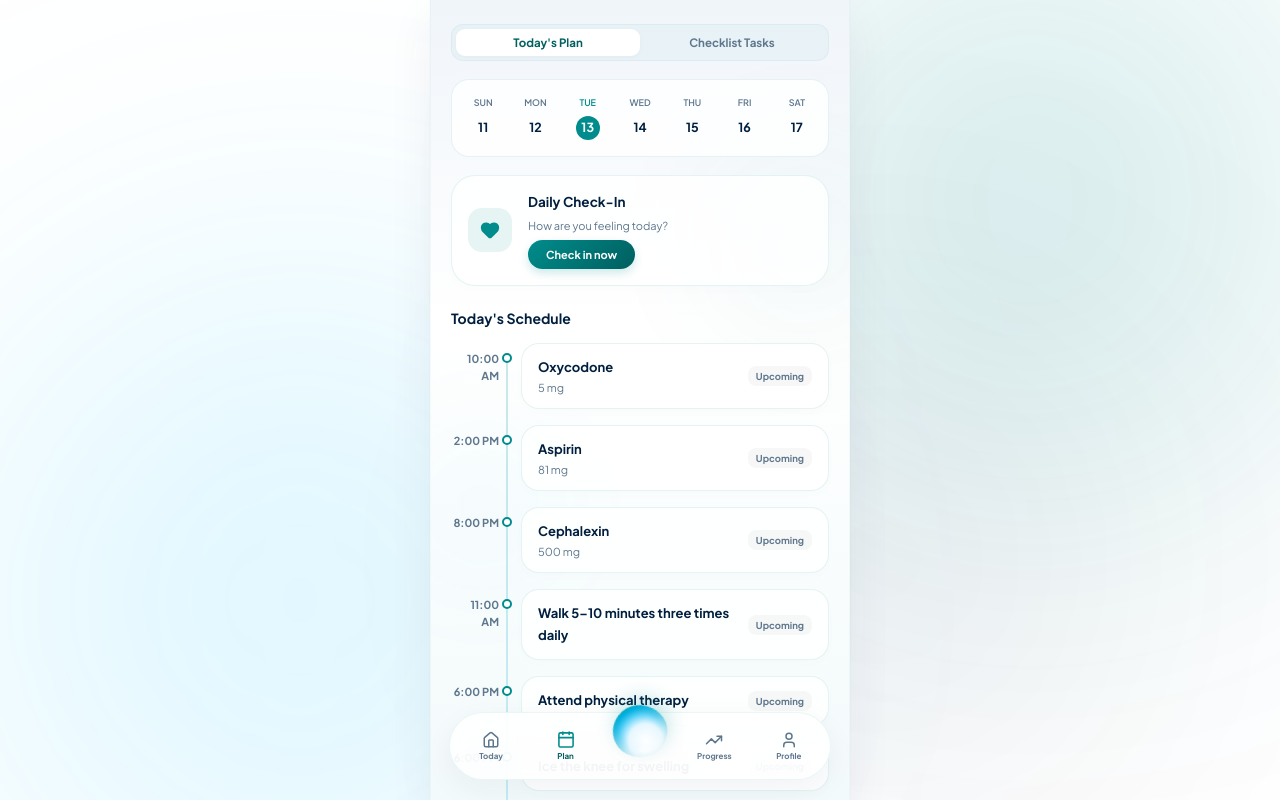
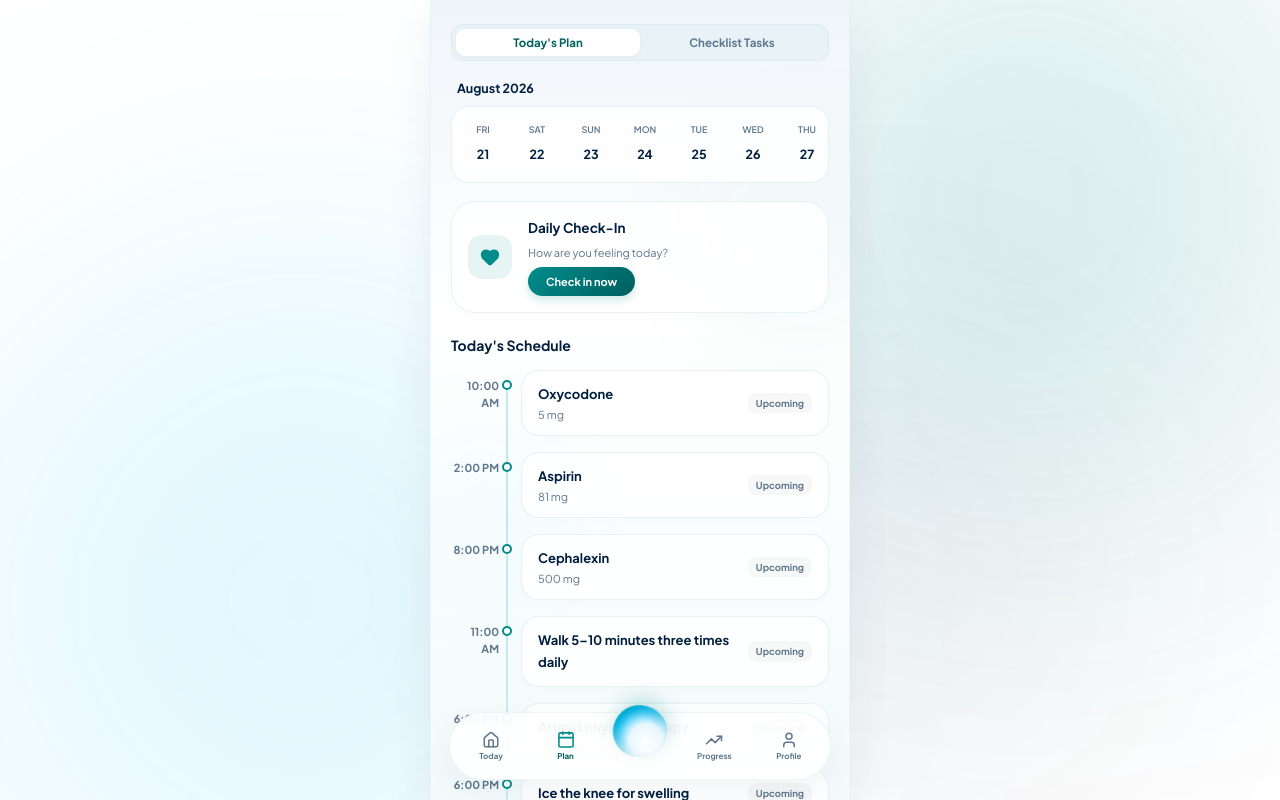
Before and after one commit to Aidarag/Shalom-Post-Operative-RecoverAI, a React (Vite) app: page / in a window 1280 px wide. Both pictures are taken after a click on the button "Plan". Built offline with nearby package versions, Linux system fonts and the light colour scheme.

Commit message:
feat: implement horizontal scrollable calendar date selector row updating dynamically for August 2026

```diff
--- a/src/App.tsx
+++ b/src/App.tsx
@@ -80,6 +80,25 @@ function App() {
   const [todayTasks, setTodayTasks] = useState<TodayTask[]>([]);
   const [checkInComplete, setCheckInComplete] = useState<boolean>(false);
   const [selectedTaskId, setSelectedTaskId] = useState<string | null>(null);
+
+  // Calendar and date-based task states
+  const [selectedDate, setSelectedDate] = useState<Date>(new Date(2026, 7, 28)); // August 28, 2026
+  const [tasksByDate, setTasksByDate] = useState<Record<string, TodayTask[]>>({});
+
+  const getDateKey = (d: Date) => {
+    return `${d.getFullYear()}-${String(d.getMonth() + 1).padStart(2, '0')}-${String(d.getDate()).padStart(2, '0')}`;
+  };
+
+  const getCalendarDays = () => {
+    const days: Date[] = [];
+    const baseDate = new Date(2026, 7, 28); // August 28, 2026
+    for (let i = -7; i <= 7; i++) {
+      const d = new Date(baseDate);
+      d.setDate(baseDate.getDate() + i);
+      days.push(d);
+    }
+    return days;
+  };
 
   // Screen sub-tab toggles
   const [planSubTab, setPlanSubTab] = useState<'schedule' | 'tasks'>('schedule');
@@ -179,6 +198,7 @@ function App() {
 
   // Initialize tasks
   useEffect(() => {
+    let list: TodayTask[] = [];
     if (medicalHistory) {
       const normalized = normalizePatientRecord(medicalHistory);
       if (normalized) {
@@ -217,18 +237,58 @@ function App() {
           bestTime: 'Morning'
         };
 
-        setTodayTasks([...meds, ...activities, checkInTask]);
+        list = [...meds, ...activities, checkInTask];
       }
     } else {
       // Default fallback matching mock screens
-      setTodayTasks([
+      list = [
         { id: 'med-0', name: 'Medication', dose: 'Ibuprofen 400mg', type: 'medication', timeSlot: 'Ibuprofen 400mg', timeHour: '10:00 AM', completed: false, instructions: 'Take with food', streak: 4, bestTime: 'Morning' },
         { id: 'act-0', name: 'Physical Therapy', dose: 'Knee mobility exercises', type: 'activity', timeSlot: 'Knee mobility exercises', timeHour: '11:00 AM', completed: false, instructions: '10 repetitions', streak: 5, bestTime: 'Afternoon' },
         { id: 'act-1', name: 'Wound Care', dose: 'Clean and inspect incision', type: 'activity', timeSlot: 'Clean and inspect incision', timeHour: '6:00 PM', completed: false, instructions: 'Apply sterile gauze', streak: 6, bestTime: 'Evening' },
         { id: 'act-2', name: 'Hydration', dose: 'Drink water', type: 'activity', timeSlot: 'Drink water', timeHour: '9:00 PM', completed: false, instructions: '8 glasses daily', streak: 3, bestTime: 'All Day' }
-      ]);
+      ];
+    }
+
+    // Save to tasksByDate for today
+    const todayKey = '2026-08-28';
+    setTasksByDate(prev => ({ ...prev, [todayKey]: list }));
+
+    // If selectedDate is today, setTodayTasks immediately
+    if (getDateKey(selectedDate) === todayKey) {
+      setTodayTasks(list);
     }
   }, [medicalHistory, checkInComplete]);
+
+  // Observer for selected calendar date
+  useEffect(() => {
+    const key = getDateKey(selectedDate);
+    if (tasksByDate[key]) {
+      setTodayTasks(tasksByDate[key]);
+    } else {
+      // Seed default baseline tasks for this date
+      const base: TodayTask[] = [
+        { id: 'med-0', name: 'Medication', dose: 'Ibuprofen 400mg', type: 'medication', timeSlot: 'Ibuprofen 400mg', timeHour: '10:00 AM', completed: false, instructions: 'Take with food', streak: 4, bestTime: 'Morning' },
+        { id: 'act-0', name: 'Physical Therapy', dose: 'Knee mobility exercises', type: 'activity', timeSlot: 'Knee mobility exercises', timeHour: '11:00 AM', completed: false, instructions: '10 repetitions', streak: 5, bestTime: 'Afternoon' },
+        { id: 'act-1', name: 'Wound Care', dose: 'Clean and inspect incision', type: 'activity', timeSlot: 'Clean and inspect incision', timeHour: '6:00 PM', completed: false, instructions: 'Apply sterile gauze', streak: 6, bestTime: 'Evening' },
+        { id: 'act-2', name: 'Hydration', dose: 'Drink water', type: 'activity', timeSlot: 'Drink water', timeHour: '9:00 PM', completed: false, instructions: '8 glasses daily', streak: 3, bestTime: 'All Day' }
+      ];
+
+      const today = new Date(2026, 7, 28);
+      const dCopy = new Date(selectedDate);
+      dCopy.setHours(0,0,0,0);
+      const todayCopy = new Date(today);
+      todayCopy.setHours(0,0,0,0);
+
+      let seeded = base;
+      if (dCopy.getTime() < todayCopy.getTime()) {
+        // Seed past days as completed (mostly) to simulate historical logs
+        seeded = base.map((t, idx) => ({ ...t, completed: idx % 3 !== 0 }));
+      }
+
+      setTasksByDate(prev => ({ ...prev, [key]: seeded }));
+      setTodayTasks(seeded);
+    }
+  }, [selectedDate]);
 
   // Speech synthesizer voices
   useEffect(() => {
@@ -313,12 +373,17 @@ function App() {
   };
 
   const toggleTaskCompleted = (taskId: string) => {
-    setTodayTasks(prev => prev.map(t => {
-      if (t.id === taskId) {
-        return { ...t, completed: !t.completed };
-      }
-      return t;
-    }));
+    const key = getDateKey(selectedDate);
+    setTodayTasks(prev => {
+      const updated = prev.map(t => {
+        if (t.id === taskId) {
+          return { ...t, completed: !t.completed };
+        }
+        return t;
+      });
+      setTasksByDate(dict => ({ ...dict, [key]: updated }));
+      return updated;
+    });
   };
 
   // Calculate wellness percentage matching Screen 5 Recovery progress
@@ -520,15 +585,28 @@ function App() {
 
         {planSubTab === 'schedule' ? (
           <>
+            {/* Month & Year header */}
+            <div style={{ fontSize: '12.5px', fontWeight: '800', color: 'var(--text-main)', marginBottom: '8px', paddingLeft: '6px' }}>
+              {selectedDate.toLocaleDateString([], { month: 'long', year: 'numeric' })}
+            </div>
+
             {/* Horizontal Dates row */}
             <div className="date-bar-container">
-              <div className="date-bar-day"><span className="date-day-name">Sun</span><span className="date-day-num">11</span></div>
-              <div className="date-bar-day"><span className="date-day-name">Mon</span><span className="date-day-num">12</span></div>
-              <div className="date-bar-day active"><span className="date-day-name">Tue</span><span className="date-day-num">13</span></div>
-              <div className="date-bar-day"><span className="date-day-name">Wed</span><span className="date-day-num">14</span></div>
-              <div className="date-bar-day"><span className="date-day-name">Thu</span><span className="date-day-num">15</span></div>
-              <div className="date-bar-day"><span className="date-day-name">Fri</span><span className="date-day-num">16</span></div>
-              <div className="date-bar-day"><span className="date-day-name">Sat</span><span className="date-day-num">17</span></div>
+              {getCalendarDays().map((d) => {
+                const isSelected = getDateKey(d) === getDateKey(selectedDate);
+                const dayName = d.toLocaleDateString([], { weekday: 'short' });
+                const dayNum = d.getDate();
+                return (
+                  <div
+                    key={getDateKey(d)}
+                    className={`date-bar-day ${isSelected ? 'active' : ''}`}
+                    onClick={() => setSelectedDate(d)}
+                  >
+                    <span className="date-day-name">{dayName}</span>
+                    <span className="date-day-num">{dayNum}</span>
+                  </div>
+                );
+              })}
             </div>
 
             {/* Daily Check-in Card banner */}
@@ -1251,7 +1329,8 @@ function App() {
   // RENDER DETAILED TASK OVERVIEW (Screen 3 detail)
   // ==========================================
   const renderTaskDetailTab = (taskId: string) => {
-    const task = todayTasks.find(t => t.id === taskId);
+    const todayList = tasksByDate['2026-08-28'] || [];
+    const task = todayTasks.find(t => t.id === taskId) || todayList.find(t => t.id === taskId);
     if (!task) return null;
 
     const weeklyDays = ['M', 'T', 'W', 'T', 'F', 'S', 'S'];
@@ -1344,7 +1423,12 @@ function App() {
   };
 
   const handleDeleteTask = (taskId: string) => {
-    setTodayTasks(prev => prev.filter(t => t.id !== taskId));
+    const key = getDateKey(selectedDate);
+    setTodayTasks(prev => {
+      const updated = prev.filter(t => t.id !== taskId);
+      setTasksByDate(dict => ({ ...dict, [key]: updated }));
+      return updated;
+    });
     if (selectedTaskId === taskId) {
       setSelectedTaskId(null);
     }
--- a/src/index.css
+++ b/src/index.css
@@ -524,19 +524,24 @@ input, button, select, textarea {
 
 /* Date Bar Header */
 .date-bar-container {
-  display: grid;
-  grid-template-columns: repeat(7, 1fr);
-  gap: 6px;
+  display: flex;
+  gap: 8px;
   background: var(--bg-glass-card);
   border: 1px solid var(--border-glass);
   padding: 10px 8px;
   border-radius: 18px;
   margin-bottom: 18px;
-  text-align: center;
+  overflow-x: auto;
+  scrollbar-width: none;
+}
+.date-bar-container::-webkit-scrollbar {
+  display: none;
 }
 .date-bar-day {
-  display: flex;
-  flex-direction: column;
+  flex: 0 0 46px;
+  display: flex;
+  flex-direction: column;
+  align-items: center;
   gap: 6px;
   cursor: pointer;
   padding: 6px 0;
```
